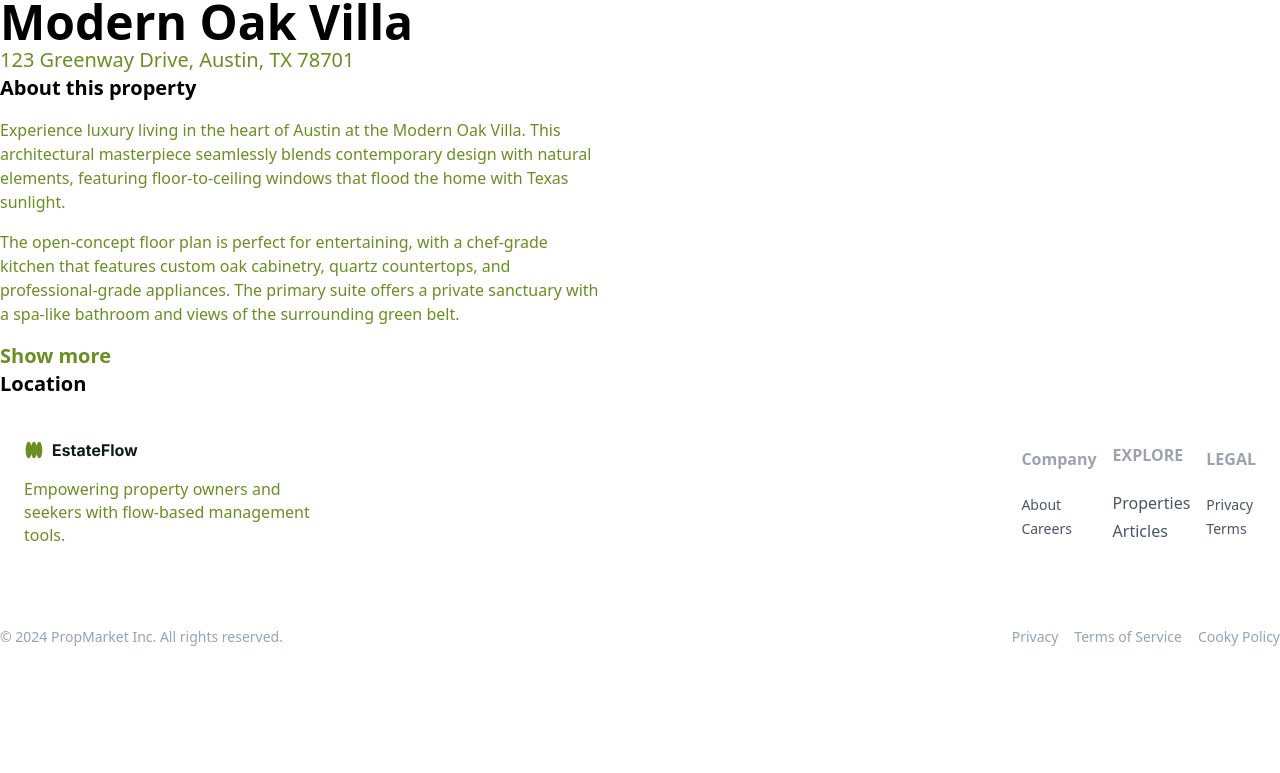
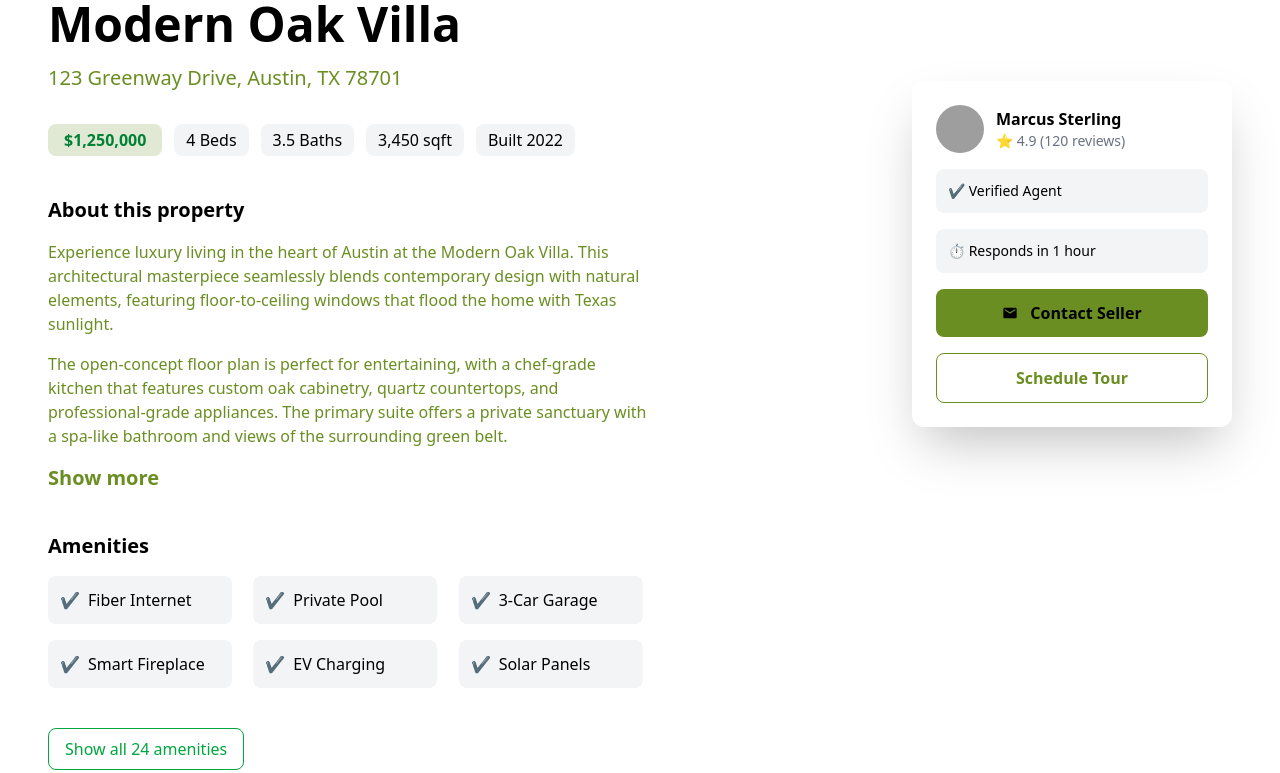
Before and after one commit to Akrapex/BRIVV-PROJECT, a React (Vite) app in the folder Brivv/: page /profile in a window 1280 px wide. Shown: the part 787-1560 px from the top of the page. Built offline with nearby package versions, Linux system fonts and the light colour scheme; grey boxes are pictures that could not be loaded.

Commit message:
Completed profile details

```diff
--- a/Brivv/src/components/layouts/TopNav.tsx
+++ b/Brivv/src/components/layouts/TopNav.tsx
@@ -7,7 +7,7 @@ import { Link, Outlet } from "react-router";
 function TopNav() {
   return (
     <>
-      <div className="bg-white capitalize py-2 shadow px-5 wrapper">
+      <div className="bg-white capitalize py-2 shadow px-5 max-w-[1440px] w-full mx-auto">
         <ul className="flex items-center gap-4 justify-between">
           <li>
             <ul className="flex ">
--- /dev/null
+++ b/Brivv/src/components/propertyDetailsProfile/AgentCard.tsx
@@ -0,0 +1,35 @@
+import { MdEmail } from "react-icons/md";
+
+const AgentCard = () => {
+  return (
+    <div className="bg-white shadow-2xl rounded-xl p-6 space-y-4  w-[320px]">
+      <div className="flex items-center gap-3">
+        <img
+          src="https://i.pravatar.cc/100"
+          className="w-12 h-12 rounded-full"
+        />
+        <div>
+          <h3 className="font-semibold">Marcus Sterling</h3>
+          <p className="text-sm text-gray-500">⭐ 4.9 (120 reviews)</p>
+        </div>
+      </div>
+
+      <div className="bg-gray-100 p-3 rounded-lg text-sm">✔ Verified Agent</div>
+
+      <div className="bg-gray-100 p-3 rounded-lg text-sm">
+        ⏱ Responds in 1 hour
+      </div>
+
+      <button className="w-full bg-primary text-black py-3 rounded-lg text-base font-bold flex justify-center items-center gap-3">
+        <MdEmail />
+        Contact Seller
+      </button>
+
+      <button className="w-full border border-primary text-primary py-3 rounded-lg font-semibold">
+        Schedule Tour
+      </button>
+    </div>
+  );
+};
+
+export default AgentCard;
--- /dev/null
+++ b/Brivv/src/components/propertyDetailsProfile/Amenities.tsx
@@ -0,0 +1,34 @@
+const amenities = [
+  "Fiber Internet",
+  "Private Pool",
+  "3-Car Garage",
+  "Smart Fireplace",
+  "EV Charging",
+  "Solar Panels",
+];
+
+const Amenities = () => {
+  return (
+    <div className="space-y-6">
+      <h2 className="text-xl font-bold mb-4">Amenities</h2>
+
+      <div className="grid grid-cols-2 md:grid-cols-3 gap-4 w-[600px]">
+        {amenities.map((item) => (
+          <div
+            key={item}
+            className="flex items-center gap-2 bg-gray-100 p-3 rounded-lg w-[184px]"
+          >
+            <span className="text-green-600">✔</span>
+            {item}
+          </div>
+        ))}
+      </div>
+
+      <button className="mt-4 border border-green-600 text-green-600 px-4 py-2 rounded-lg">
+        Show all 24 amenities
+      </button>
+    </div>
+  );
+};
+
+export default Amenities;
--- /dev/null
+++ b/Brivv/src/components/propertyDetailsProfile/MapSection.tsx
@@ -0,0 +1,10 @@
+const MapSection = () => {
+  return (
+    <div className="wrapper">
+      <h2 className="text-xl font-semibold mb-4">Location</h2>
+        <img src="/images/map.jpg" className="rounded-xl w-150" />
+    </div>
+  );
+};
+
+export default MapSection;
--- a/Brivv/src/components/propertyDetailsProfile/ModernOakVilla.tsx
+++ b/Brivv/src/components/propertyDetailsProfile/ModernOakVilla.tsx
@@ -1,36 +1,91 @@
+import AgentCard from "./AgentCard";
+import Amenities from "./Amenities";
+import MapSection from "./MapSection";
 
 
 const ModernOakVilla = () => {
   return (
     <div className="wrapper">
+      <div className="flex justify-between items-center">
         <div>
-        <p className="text-5xl font-bold">Modern Oak Villa</p>
-        <p className="text-primary font-medium text-xl">
+          <div className="mt-6">
+            <h2 className="text-5xl font-bold">Modern Oak Villa</h2>
+            <p className="text-primary font-medium text-xl py-4">
               123 Greenway Drive, Austin, TX 78701
             </p>
-        <div className="space-y-4">
+
+            <div className="flex flex-wrap gap-3 mt-4">
+              <span className="bg-[#6B8E2333] text-green-700 px-4 py-1 rounded-lg font-semibold">
+                $1,250,000
+              </span>
+              <span className="bg-gray-100 px-3 py-1 rounded-lg">4 Beds</span>
+              <span className="bg-gray-100 px-3 py-1 rounded-lg">
+                3.5 Baths
+              </span>
+              <span className="bg-gray-100 px-3 py-1 rounded-lg">
+                3,450 sqft
+              </span>
+              <span className="bg-gray-100 px-3 py-1 rounded-lg">
+                Built 2022
+              </span>
+            </div>
+          </div>
+          <div>
+            <div className="space-y-4 py-10">
               <h3 className="text-xl font-bold">About this property</h3>
               <p className="text-base font-normal text-primary w-150">
-            Experience luxury living in the heart of Austin at the Modern Oak
-            Villa. This architectural masterpiece seamlessly blends contemporary
-            design with natural elements, featuring floor-to-ceiling windows
-            that flood the home with Texas sunlight.
+                Experience luxury living in the heart of Austin at the Modern
+                Oak Villa. This architectural masterpiece seamlessly blends
+                contemporary design with natural elements, featuring
+                floor-to-ceiling windows that flood the home with Texas
+                sunlight.
               </p>
               <p className="text-base font-normal text-primary w-150">
                 The open-concept floor plan is perfect for entertaining, with a
                 chef-grade kitchen that features custom oak cabinetry, quartz
-            countertops, and professional-grade appliances. The primary suite
-            offers a private sanctuary with a spa-like bathroom and views of the
-            surrounding green belt.
+                countertops, and professional-grade appliances. The primary
+                suite offers a private sanctuary with a spa-like bathroom and
+                views of the surrounding green belt.
               </p>
               <span className="text-xl font-bold text-primary">Show more</span>
             </div>
-        <div>
-          <p className="text-xl font-bold">Location</p>
-          <img src="" alt="" />
           </div>
         </div>
+        <AgentCard />
       </div>
+      <Amenities />
+      <MapSection />
+    </div>
+
+    // <div className="wrapper">
+    //   <div>
+    //     <p className="text-5xl font-bold">Modern Oak Villa</p>
+    //     <p className="text-primary font-medium text-xl">
+    //       123 Greenway Drive, Austin, TX 78701
+    //     </p>
+    //     <div className="space-y-4">
+    //       <h3 className="text-xl font-bold">About this property</h3>
+    //       <p className="text-base font-normal text-primary w-150">
+    //         Experience luxury living in the heart of Austin at the Modern Oak
+    //         Villa. This architectural masterpiece seamlessly blends contemporary
+    //         design with natural elements, featuring floor-to-ceiling windows
+    //         that flood the home with Texas sunlight.
+    //       </p>
+    //       <p className="text-base font-normal text-primary w-150">
+    //         The open-concept floor plan is perfect for entertaining, with a
+    //         chef-grade kitchen that features custom oak cabinetry, quartz
+    //         countertops, and professional-grade appliances. The primary suite
+    //         offers a private sanctuary with a spa-like bathroom and views of the
+    //         surrounding green belt.
+    //       </p>
+    //       <span className="text-xl font-bold text-primary">Show more</span>
+    //     </div>
+    //     <div>
+    //       <p className="text-xl font-bold">Location</p>
+    //       <img src="" alt="" />
+    //     </div>
+    //   </div>
+    // </div>
   );
 }
 
--- a/Brivv/src/index.css
+++ b/Brivv/src/index.css
@@ -5,7 +5,7 @@
 }
 
 .wrapper {
-  @apply mx-auto container w-full ;
+  @apply mx-auto max-w-[1200px] w-full p-2;
 }
 
 @theme {
```
Also changed, not shown: Brivv/public/images/map.jpg (added). Lines whose indentation alone changed are shown as unchanged.
